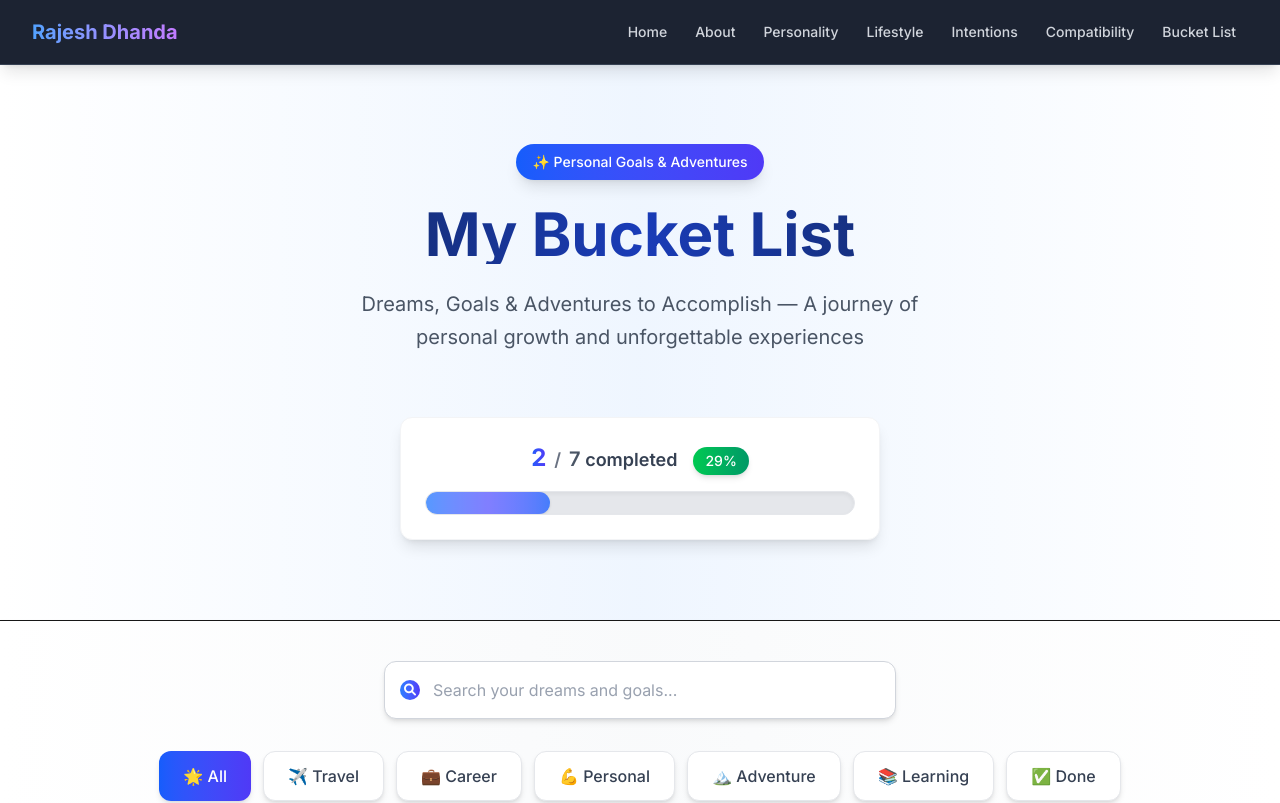
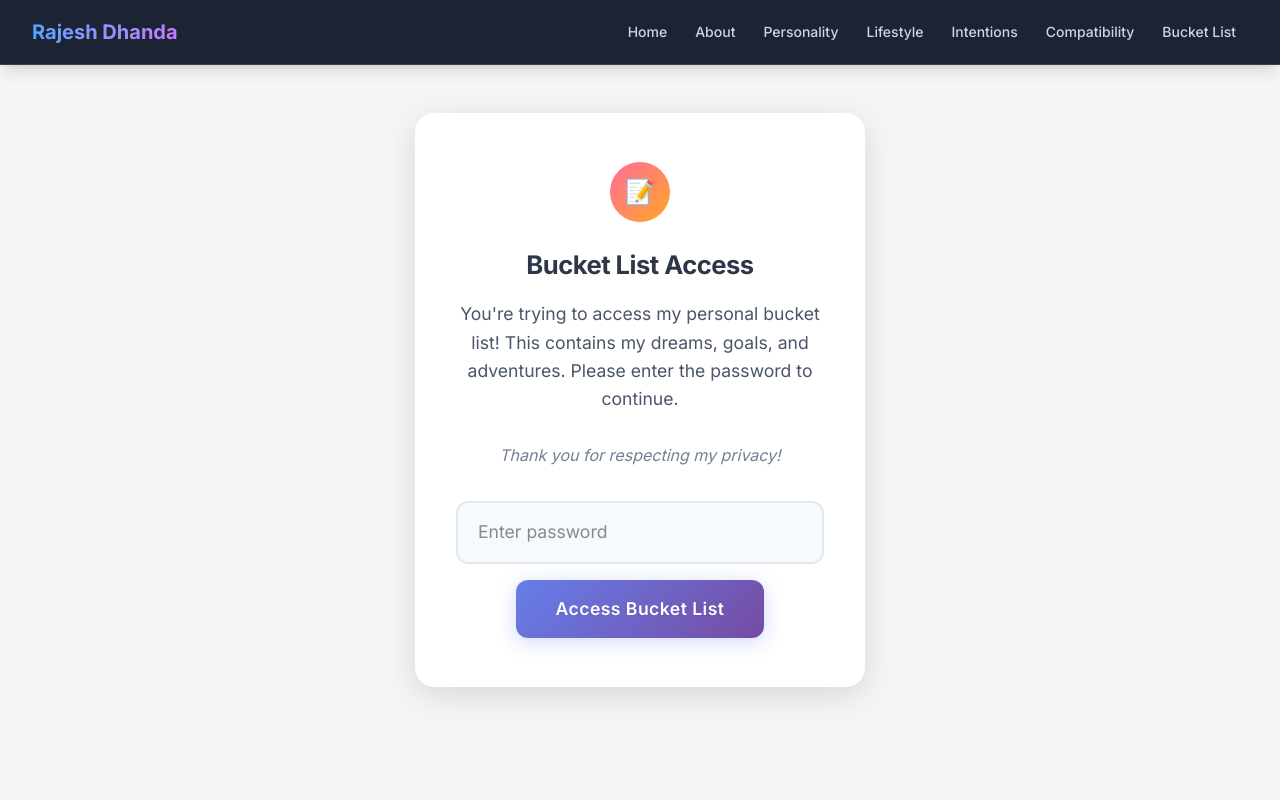
Before and after one commit to rajeshdhanda/personal, a Next.js app: page /bucket-list in a window 1280 px wide. Shown: the top 803 px of the page. Built offline with nearby package versions, Linux system fonts and the light colour scheme.

Commit message:
scroll fix

```diff
--- a/src/app/bucket-list/page.tsx
+++ b/src/app/bucket-list/page.tsx
@@ -1,5 +1,100 @@
+"use client";
+import React, { useState } from 'react';
 import BucketListContainer from '@/components/BucketListContainer'
 
 export default function BucketListPage() {
+  const [password, setPassword] = useState("");
+  const [isAuthenticated, setIsAuthenticated] = useState(false);
+  const [error, setError] = useState("");
+
+  const correctPassword = "2025"; // Same password as main page
+
+  const handleSubmit = (e: React.FormEvent) => {
+    e.preventDefault();
+    if (password === correctPassword) {
+      setIsAuthenticated(true);
+      setError("");
+    } else {
+      setError("Sorry, that's not the correct password. Please try again.");
+    }
+  };
+
+  if (!isAuthenticated) {
+    return (
+      <main style={{ display: "flex", alignItems: "center", justifyContent: "center", minHeight: "100vh", background: "#f5f5f5" }}>
+        <div style={{ background: "#fff", padding: "3rem 2.5rem", borderRadius: "1.2rem", boxShadow: "0 8px 32px rgba(0,0,0,0.12)", border: "1px solid rgba(255,255,255,0.8)", minWidth: 380, maxWidth: 450, width: "100%", display: "flex", flexDirection: "column", alignItems: "center", backdropFilter: "blur(10px)" }}>
+          <div style={{ width: "60px", height: "60px", borderRadius: "50%", background: "linear-gradient(135deg, #ff6b9d 0%, #ffa726 100%)", display: "flex", alignItems: "center", justifyContent: "center", marginBottom: "1.5rem", fontSize: "1.5rem" }}>📝</div>
+          <h2 style={{ marginBottom: "1rem", color: "#2d3748", fontSize: "1.6rem", fontWeight: "700", letterSpacing: "-0.02em" }}>Bucket List Access</h2>
+          <p style={{ maxWidth: 380, textAlign: "center", color: "#4a5568", fontSize: "1.1rem", lineHeight: "1.6", marginBottom: "2rem" }}>
+            You&apos;re trying to access my personal bucket list! This contains my dreams, goals, and adventures. Please enter the password to continue.<br /><br />
+            <span style={{ fontSize: "1rem", color: "#718096", fontStyle: "italic" }}>Thank you for respecting my privacy!</span>
+          </p>
+          <form onSubmit={handleSubmit} style={{ width: "100%", display: "flex", flexDirection: "column", alignItems: "center", gap: "1rem" }}>
+            <input
+              type="password"
+              value={password}
+              onChange={e => setPassword(e.target.value)}
+              placeholder="Enter password"
+              style={{
+                padding: "1rem 1.25rem",
+                fontSize: "1.1rem",
+                borderRadius: "0.75rem",
+                border: "2px solid #e2e8f0",
+                outline: "none",
+                width: "100%",
+                boxSizing: "border-box",
+                transition: "all 0.3s ease",
+                background: "#f7fafc",
+                fontFamily: "inherit"
+              }}
+              required
+              onFocus={e => {
+                e.target.style.border = "2px solid #667eea";
+                e.target.style.boxShadow = "0 0 0 4px rgba(102, 126, 234, 0.1)";
+                e.target.style.background = "#fff";
+              }}
+              onBlur={e => {
+                e.target.style.border = "2px solid #e2e8f0";
+                e.target.style.boxShadow = "none";
+                e.target.style.background = "#f7fafc";
+              }}
+            />
+            <button
+              type="submit"
+              style={{
+                padding: "1rem 2.5rem",
+                fontSize: "1.1rem",
+                borderRadius: "0.75rem",
+                background: "linear-gradient(135deg, #667eea 0%, #764ba2 100%)",
+                color: "#fff",
+                border: "none",
+                cursor: "pointer",
+                fontWeight: "600",
+                boxShadow: "0 4px 20px rgba(102, 126, 234, 0.3)",
+                transition: "all 0.3s ease",
+                textShadow: "0 1px 2px rgba(0,0,0,0.1)",
+                fontFamily: "inherit",
+                letterSpacing: "0.025em"
+              }}
+              onMouseOver={e => {
+                e.currentTarget.style.transform = "translateY(-2px)";
+                e.currentTarget.style.boxShadow = "0 6px 25px rgba(102, 126, 234, 0.4)";
+              }}
+              onMouseOut={e => {
+                e.currentTarget.style.transform = "translateY(0)";
+                e.currentTarget.style.boxShadow = "0 4px 20px rgba(102, 126, 234, 0.3)";
+              }}
+            >
+              Access Bucket List
+            </button>
+          </form>
+          {error && <p style={{ color: "#e53e3e", marginTop: "1.5rem", fontWeight: "500", textAlign: "center", fontSize: "1rem", padding: "0.75rem", background: "#fed7d7", borderRadius: "0.5rem", border: "1px solid #feb2b2" }}>
+            Incorrect password. Please try again.
+          </p>}
+        </div>
+      </main>
+    );
+  }
+
   return <BucketListContainer />
 }
--- a/src/app/page.tsx
+++ b/src/app/page.tsx
@@ -111,7 +111,9 @@ export default function Home() {
       <Lifestyle />
       <DatingIntentions />
       <WhatMakesUsClick />
-      <BucketListContainer />
+      <div id="bucket-list">
+        <BucketListContainer />
+      </div>
     </main>
   );
 }
--- a/src/components/BucketListContainer.tsx
+++ b/src/components/BucketListContainer.tsx
@@ -39,7 +39,7 @@ export default function BucketListContainer() {
   }
 
   return (
-    <div className="min-h-screen bg-gradient-to-br from-slate-50 via-blue-50 to-indigo-100 pt-16">
+    <div id="bucket-list" className="min-h-screen bg-gradient-to-br from-slate-50 via-blue-50 to-indigo-100 pt-16">
       {/* Header */}
       <section className="py-12 sm:py-16 lg:py-20 bg-gradient-to-r from-white via-blue-50 to-white border-b shadow-sm">
         <div className="max-w-7xl mx-auto px-3 sm:px-6 lg:px-8 text-center">
--- a/src/components/Navbar.tsx
+++ b/src/components/Navbar.tsx
@@ -36,7 +36,7 @@ export default function Navbar() {
               <Link href="/#compatibility" className="text-gray-300 hover:text-blue-400 hover:bg-gray-800 px-3 py-2 rounded-lg text-sm font-medium transition-all duration-200 transform hover:scale-105">
                 Compatibility
               </Link>
-              <Link href="/bucket-list" className="text-gray-300 hover:text-blue-400 hover:bg-gray-800 px-3 py-2 rounded-lg text-sm font-medium transition-all duration-200 transform hover:scale-105">
+              <Link href="/#bucket-list" className="text-gray-300 hover:text-blue-400 hover:bg-gray-800 px-3 py-2 rounded-lg text-sm font-medium transition-all duration-200 transform hover:scale-105">
                 Bucket List
               </Link>
             </div>
@@ -105,7 +105,7 @@ export default function Navbar() {
               💖 Compatibility
             </Link>
             <Link
-              href="/bucket-list"
+              href="/#bucket-list"
               onClick={() => setIsMenuOpen(false)}
               className="text-gray-300 hover:text-blue-400 hover:bg-gray-800 block px-3 py-2.5 rounded-lg text-sm font-medium transition-all duration-200"
             >
```
Also changed, not shown: src/components/Contact.tsx (deleted), src/components/Contact_new.tsx (deleted).
